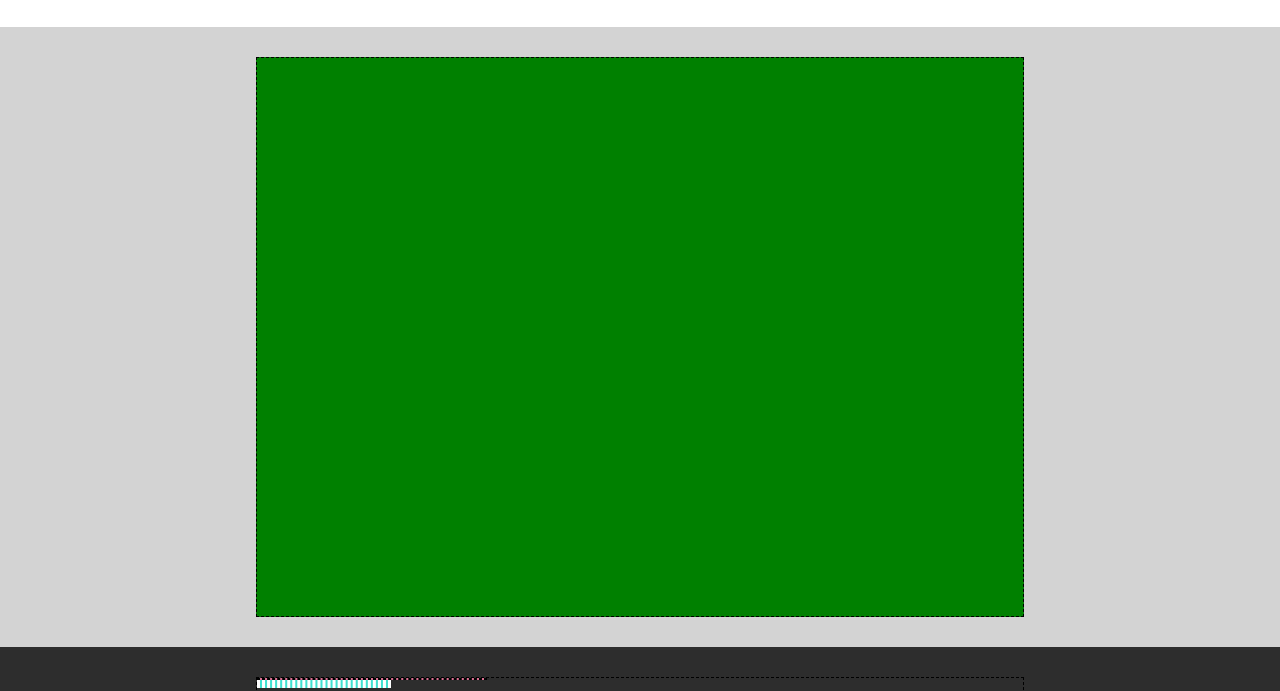
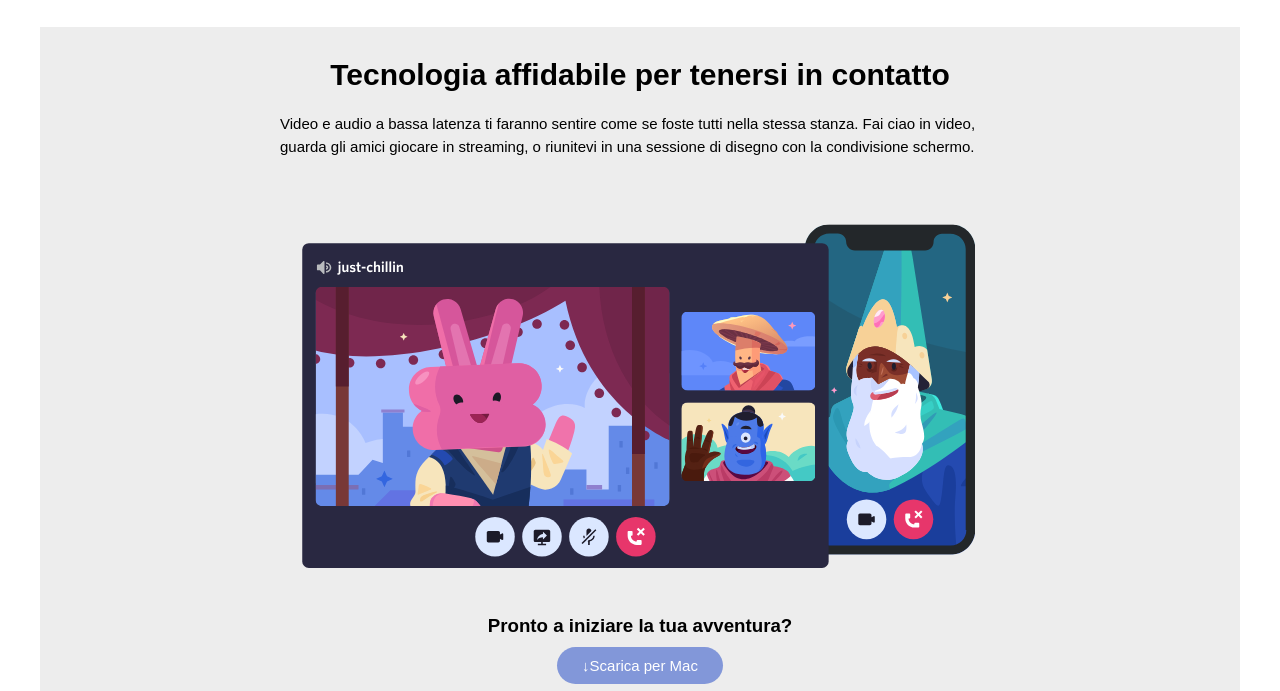
Before and after one commit to annaritadituri/htmlcss-discord, a plain HTML site: page index.html in a window 1280 px wide. Shown: the part 2073-2764 px from the top of the page. Drawn offline with Linux system fonts and the light colour scheme; a web font is replaced by a local one.

Commit message:
Added full container layout

```diff
--- a/css/style.css
+++ b/css/style.css
@@ -216,25 +216,45 @@ Sezione due colonne backgroud grigio
 }
 
 /*
-Sezione contenitore pieno verde
+Sezione contenitore pieno finale
 */
 
-.full-container-green {
-    background-color: lightgray;
-    max-width: 100vw;
+.last-container {
+    background-color: rgb(237, 237, 237);
+    max-width: 1200px;
     margin: auto;
     display: flex;
     flex-direction: row;
     justify-content: center;
 }
 
-.full-container-green .row {
+.last-container .row {
     width: 60%;
-    height: 70vh;
-    background-color: green;
+    height: 600px;
     margin-top: 30px;
-    margin-bottom: 30px;
-    border: 1px dashed black;
+    margin-bottom: 100px;
+    display: flex;
+    flex-direction: column;
+    align-items: center;
+}
+
+.last-container img {
+    width: 100%;
+}
+
+.last-container h2 {
+    font-size: 30px;
+    line-height: 1.2;
+    margin-bottom: 20px;
+}
+
+.last-container p {
+    line-height: 1.5;
+}
+
+.last-container button {
+    color: white;
+    background-color: rgb(130, 151, 217);
 }
 
 /*
@@ -243,7 +263,7 @@ Sezione cinque colonne
 
 .five-container {
     background-color: rgb(45, 45, 45);
-    max-width: 100vw;
+    max-width: 1200px;
     margin: auto;
     display: flex;
     flex-direction: row;
@@ -272,6 +292,7 @@ Sezione cinque colonne
 
 hr {
     color: white;
+    font-size: 15px;
 }
 
 /*
--- a/index.html
+++ b/index.html
@@ -87,9 +87,15 @@
             </div>
         </div>
 
-        <!--Sezione contenitore pieno verde-->
-        <div class="full-container-green">
-            <div class="row"></div>
+        <!--Sezione contenitore pieno finale-->
+        <div class="last-container">
+            <div class="row">
+                <h2>Tecnologia affidabile per tenersi in contatto</h2>
+                <p>Video e audio a bassa latenza ti faranno sentire come se foste tutti nella stessa stanza. Fai ciao in video, guarda gli amici giocare in streaming, o riunitevi in una sessione di disegno con la condivisione schermo.</p>
+                <img src="./img/item4-big.svg" alt="">
+                <h3>Pronto a iniziare la tua avventura?</h3>
+                <button><span>&darr;</span>Scarica per Mac</button>
+            </div>
         </div>
 
     </main>
```
